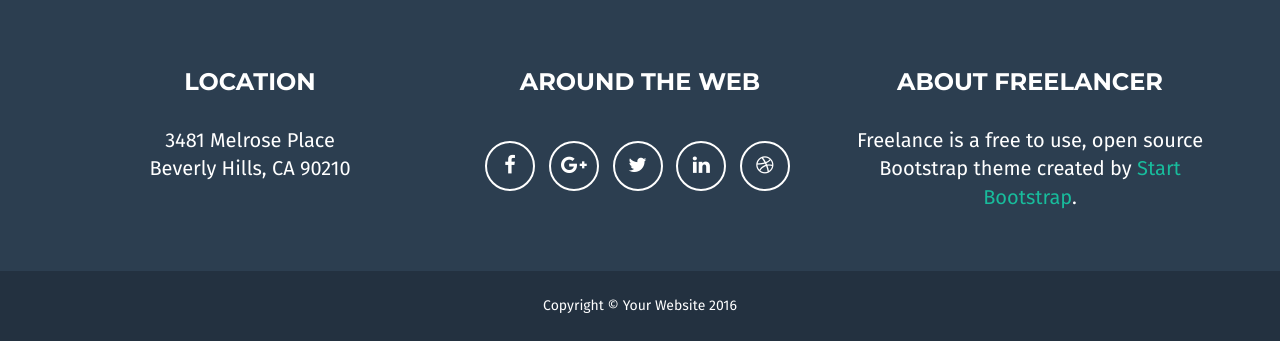
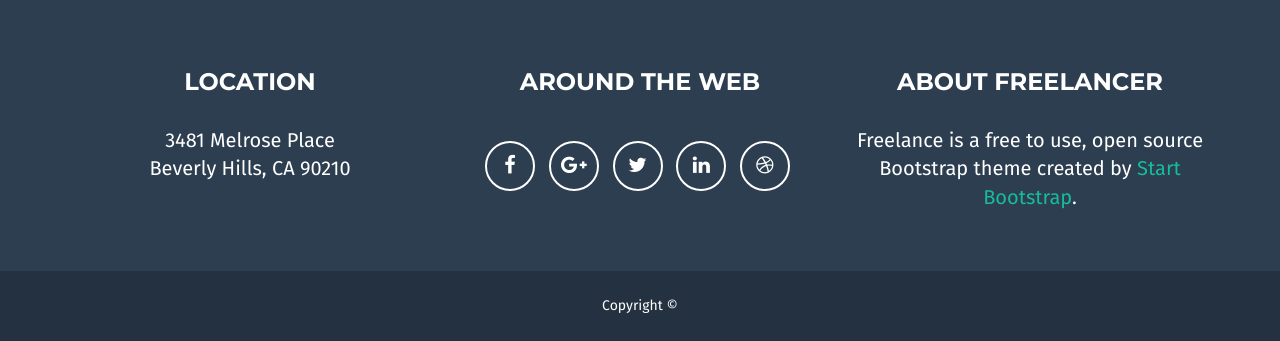
Before and after one commit to bonnie-23/banshe_task, a Flask app: page /getgoalsweek in a window 1280 px wide. Shown: the part 2276-2617 px from the top of the page. Run offline with Flask 2, Linux system fonts and the light colour scheme; data that the repository does not hold is empty; some libraries are stand-ins or nearby versions.

```diff
--- a/app/templates/base.html
+++ b/app/templates/base.html
@@ -267,7 +267,7 @@
             <div class="container">
                 <div class="row">
                     <div class="col-lg-12">
-                        Copyright &copy; Your Website 2016
+                        Copyright &copy;
                     </div>
                 </div>
             </div>
```
Also changed, not shown: 1 other file.
